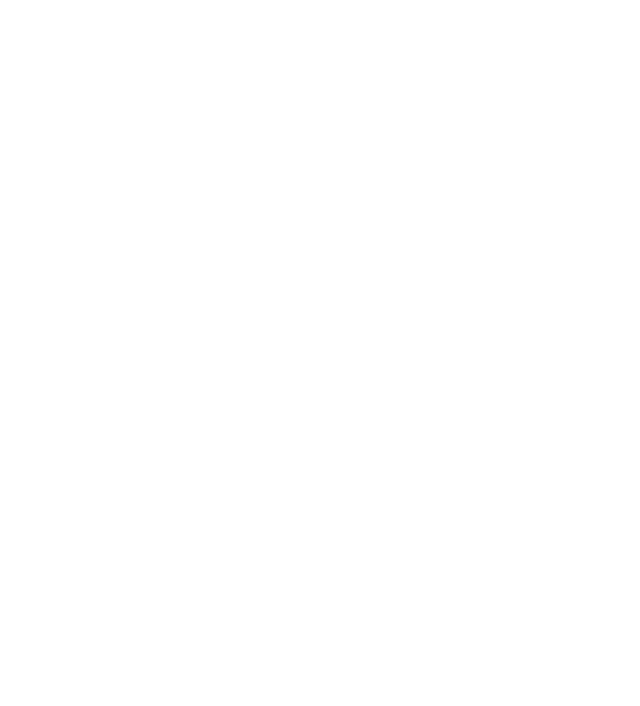
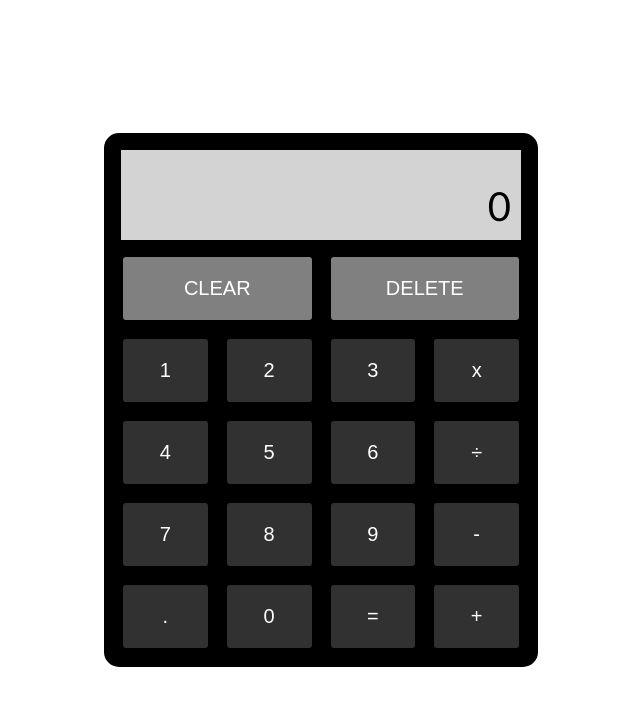
Before and after one commit to avery-g7/calculator, a plain HTML site: page index.html in a window 1280 px wide. Shown: the whole page, without its empty margins (319-959 px from the left). Drawn offline with Linux system fonts and the light colour scheme.

Commit message:
outline for calculator

```diff
--- a/index.html
+++ b/index.html
@@ -4,9 +4,35 @@
     <meta charset="UTF-8">
     <meta http-equiv="X-UA-Compatible" content="IE=edge">
     <meta name="viewport" content="width=device-width, initial-scale=1.0">
-    <title>Document</title>
+    <title>Calculator</title>
+    <link rel="stylesheet" href="styles.css">
+    <script src="java.js" defer></script>
 </head>
 <body>
-
+  <div class="body">
+    <div class="calculator">
+        <div id="screen">0</div>
+    <div class="btn-grid">
+      <button class="btn" id="clear">CLEAR</button>
+      <button class="btn" id="delete">DELETE</button>
+      <button class="number">1</button>
+      <button class="number">2</button>
+      <button class="number">3</button>
+      <button class="op" id="multiply">x</button>
+      <button class="number">4</button>
+      <button class="number">5</button>
+      <button class="number">6</button>
+      <button class="op" id="division">÷</button>
+      <button class="number">7</button>
+      <button class="number">8</button>
+      <button class="number">9</button>
+      <button class="op" id="sub">-</button>
+      <button class="btn" id="decimal">.</button>
+      <button class="number">0</button>
+      <button class="btn" id="equals">=</button>
+      <button class="op" id="add">+</button>
+    </div>
+    </div>
+  </div>
 </body>
 </html>
```
